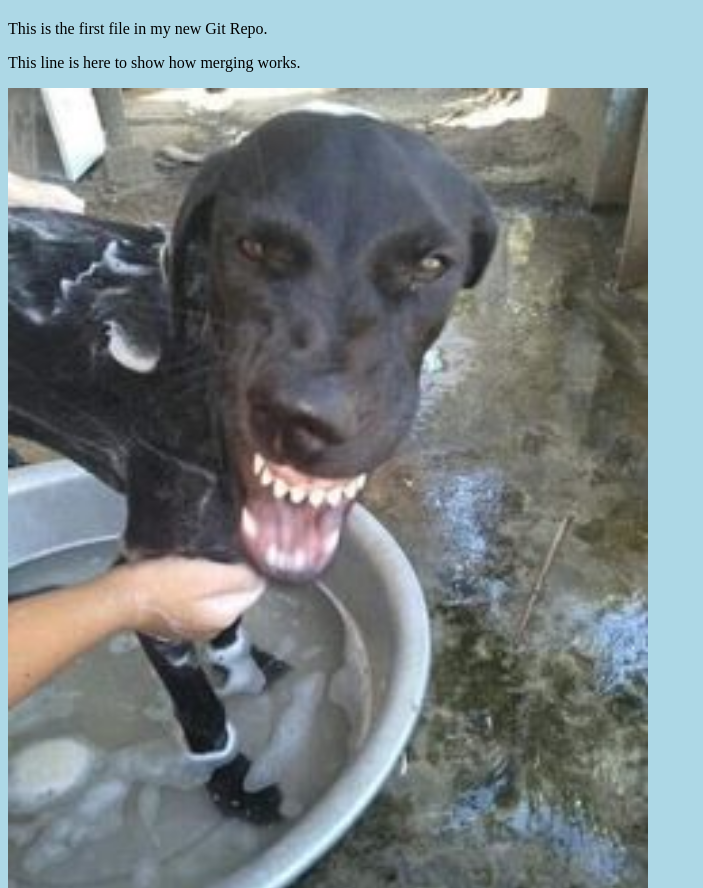
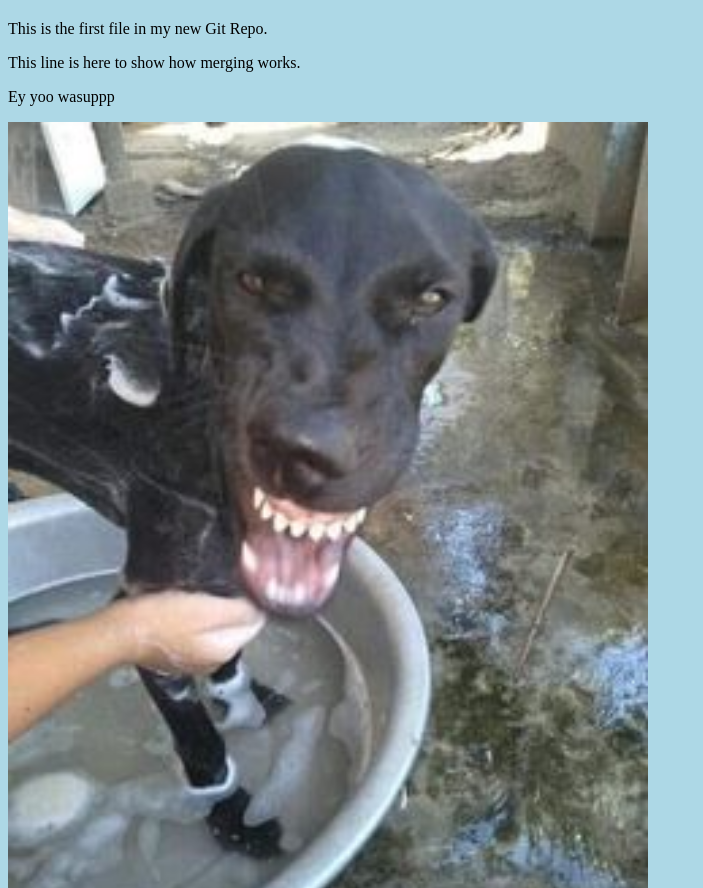
Before and after one commit to abcdefya/hello-word, a plain HTML site: page index.html in a window 1280 px wide. Shown: the part 880-1768 px from the top of the page, without its empty margins (0-703 px from the left). Drawn offline with Linux system fonts and the light colour scheme.

Commit message:
Update index.html

```diff
--- a/index.html
+++ b/index.html
@@ -10,6 +10,7 @@
 <div><img src="img_hello_world.jpg" alt="Hello World from Space" style="width:100%;max-width:640px"></div>
 <p>This is the first file in my new Git Repo.</p>
 <p>This line is here to show how merging works.</p>
+<p>Ey yoo wasuppp</p>
 <div><img src="img_hello_git.jpg" alt="Hello Git" style="width:100%;max-width:640px"></div>
 
 </body>
```
